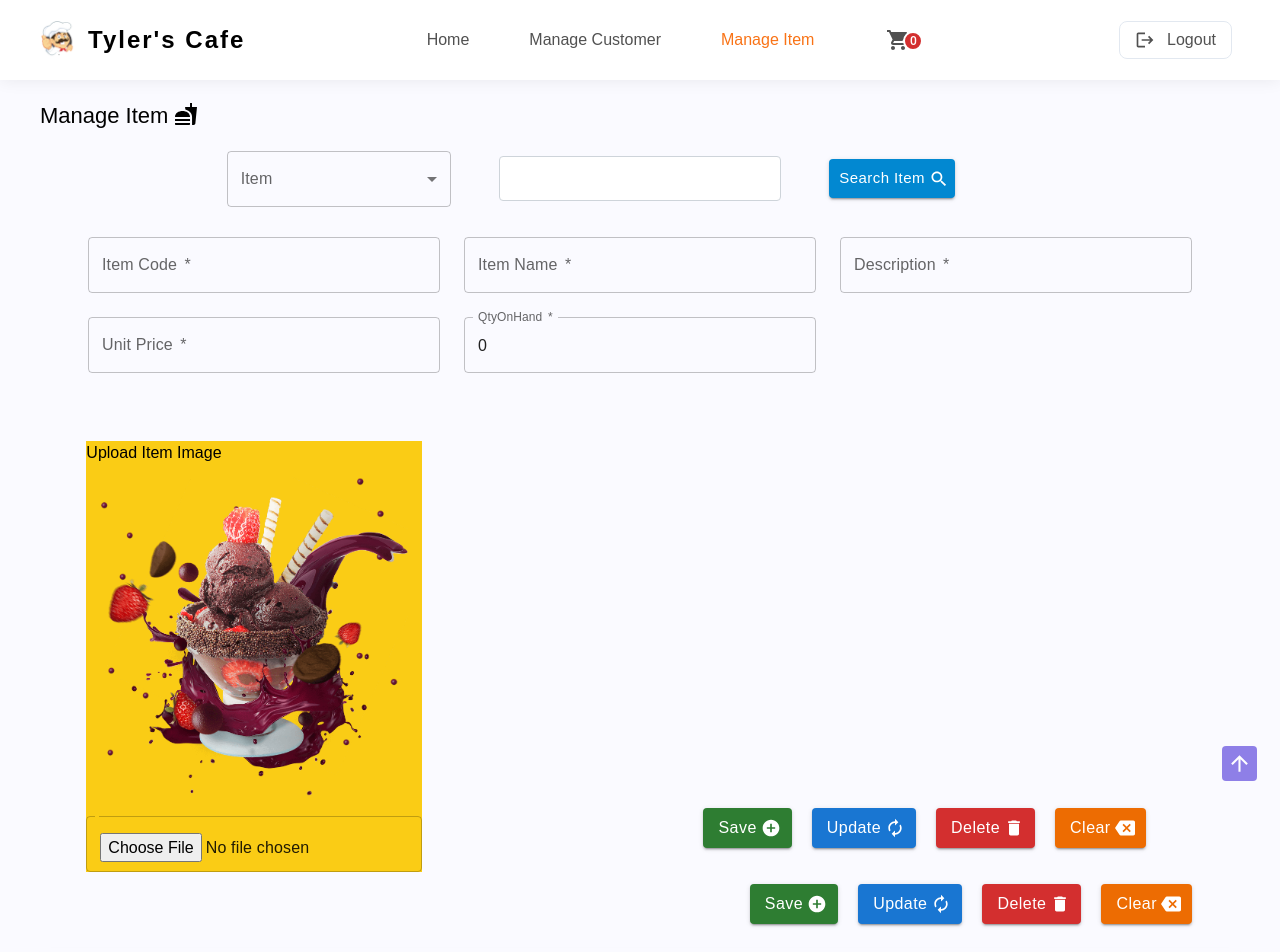
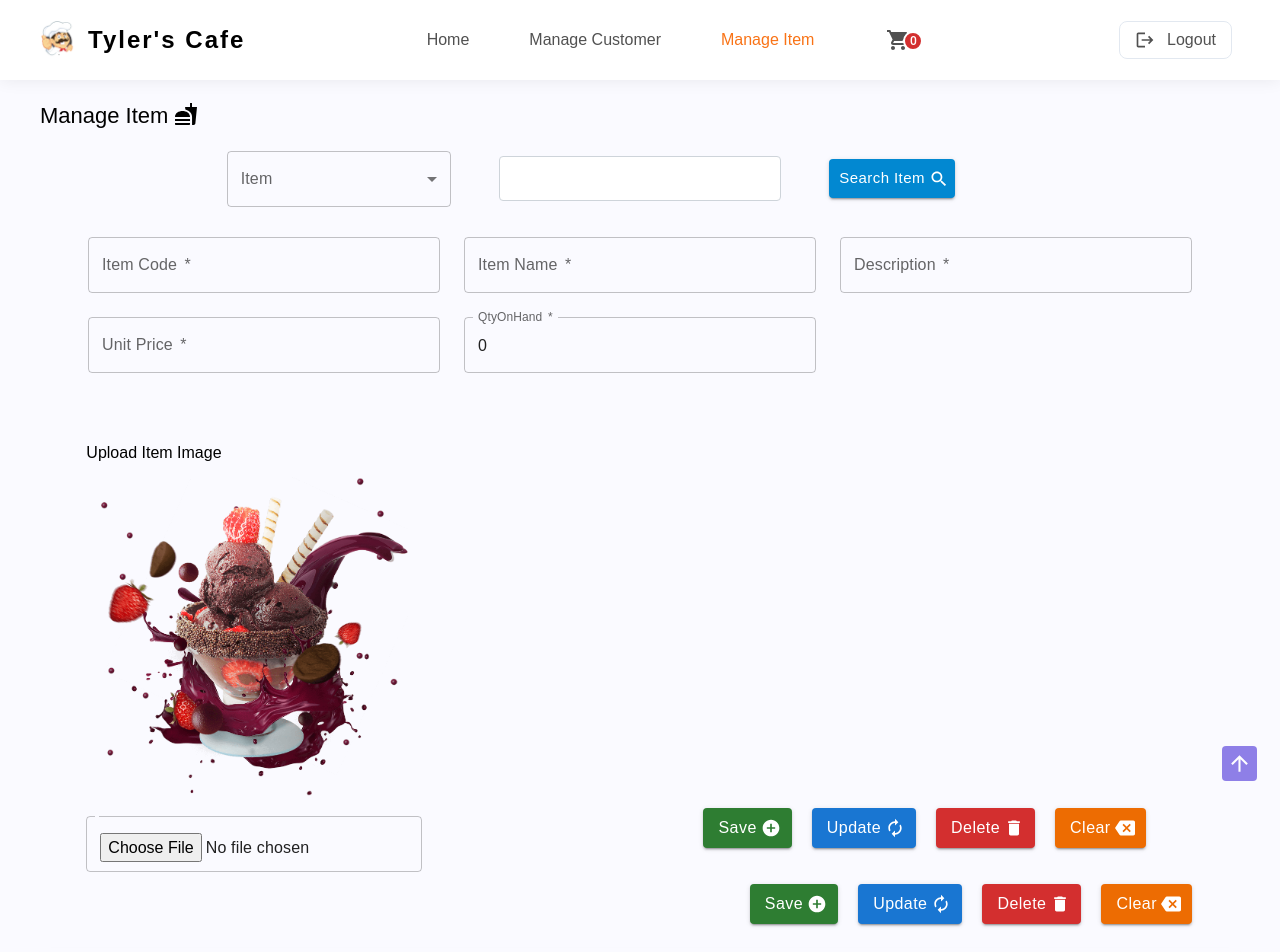
Before and after one commit to AshanSandeep06/Food-Shop-System, a React (Create React App) app in the folder frontend/: page /manage_item in a window 1280 px wide. Shown: the top 952 px of the page. Built offline with nearby package versions, Linux system fonts and the light colour scheme.

Commit message:
Content Updated in ManageItem Component

```diff
--- a/frontend/src/pages/ManageItem/ManageItem.tsx
+++ b/frontend/src/pages/ManageItem/ManageItem.tsx
@@ -146,7 +146,7 @@ const ManageItem = () => {
       </section>
 
       <section className="mb-3 sm:grid sm:grid-cols-1 lg:flex lg:items-end lg:justify-center">
-        <div className="bg-yellow-400 flex flex-col">
+        <div className="flex flex-col">
           <label className="mb-3">Upload Item Image</label>
           <img
             id="itemImage"
```
